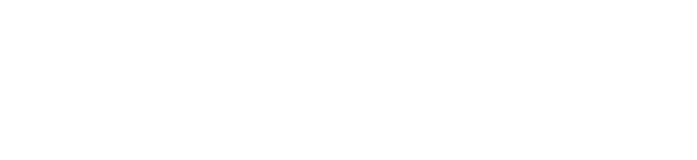
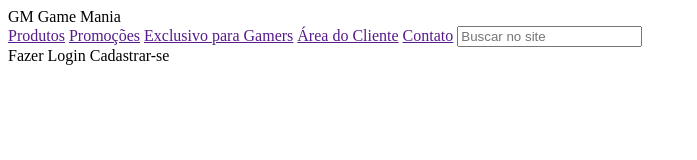
Before and after one commit to SENAIMauricio/GameManiaHTML, a plain HTML site: page index.html in a window 1280 px wide. Shown: the whole page, without its empty margins (0-697 px from the left). Drawn offline with Linux system fonts and the light colour scheme.

Commit message:
cria o header

```diff
--- a/index.html
+++ b/index.html
@@ -7,6 +7,22 @@
     <title>Game Mania - Sua Loja de Games</title>
 </head>
 <body>
-
+    <header>
+        <!--Houve um problema para exportar as imagens do símbolo e do logo, portanto escolhi fazê-las como texto no HTML e estilizar com o CSS-->
+        <span>GM</span>
+        <span>Game Mania</span>
+        <nav>
+            <a href="">Produtos</a>
+            <a href="">Promoções</a>
+            <a href="">Exclusivo para Gamers</a>
+            <a href="">Área do Cliente</a>
+            <a href="">Contato</a>
+            <input type="search" placeholder="Buscar no site">
+        </nav>
+        <div>
+            <span>Fazer Login</span>
+            <span>Cadastrar-se</span>
+        </div>
+    </header>
 </body>
 </html>
```
